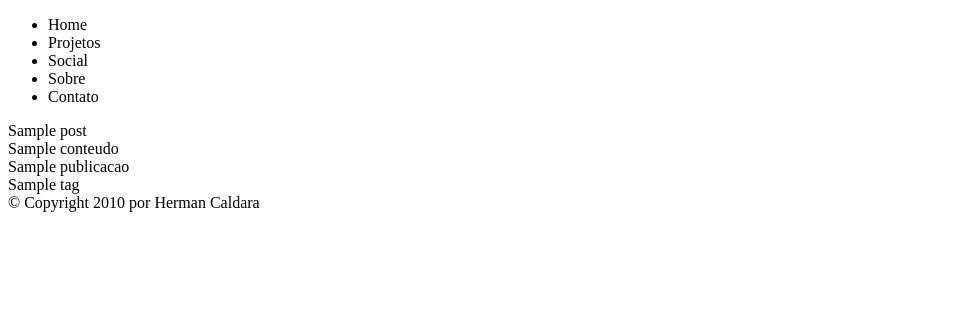
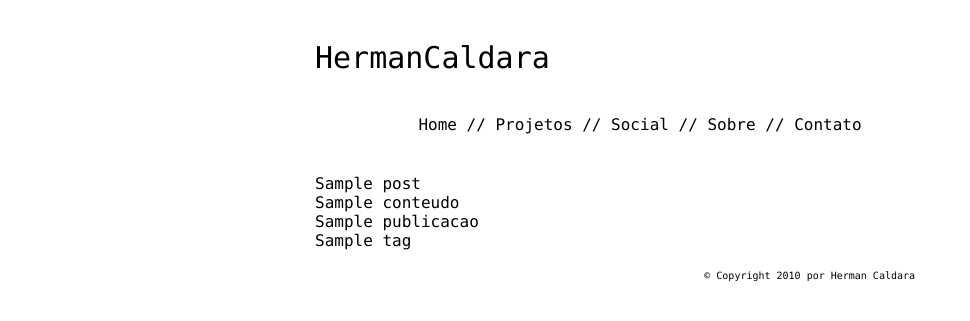
Before and after one commit to hermancaldara/meu_blog, a Django app: template blog/apps/posts/templates/posts.html in a window 1280 px wide. Shown: the top 321 px of the page, without its empty margins (0-970 px from the left). Run offline with Django 3.2, Linux system fonts and the light colour scheme; the template is opened without the code that fills it: most values are stand-ins (such as "Sample title", 1, 10 or a date in 2020).

Commit message:
Modificada template base

```diff
--- a/blog/site_media/css/base.css
+++ b/blog/site_media/css/base.css
@@ -0,0 +1,47 @@
+body {
+    font-family: Monaco, Arial;
+}
+
+#tudo {
+    margin: 40px auto;
+    width: 650px;
+}
+
+#topo #logo span {
+    font-size: 30px;
+}
+
+#menu {
+    margin-top: 40px;
+    margin-bottom: 40px;
+}
+
+#menu ul {
+    padding: 0;
+    list-style: none;
+    text-align: center;
+}
+
+#menu ul li {
+    display: inline;
+}
+
+#menu ul li a {
+    text-decoration: none;
+}
+
+#menu ul li a:link, #menu ul li a:visited {
+    color: black;
+}
+
+#menu ul li a:hover {
+    color: gray;
+    text-decoration: underline;
+}
+
+#rodape {
+    margin-top: 20px;
+    float: right;
+    font-size: 10px;
+    margin-right: 50px;
+}
--- a/blog/templates/base.html
+++ b/blog/templates/base.html
@@ -19,14 +19,15 @@
     <div id="tudo">
       <div id="topo">
         <div id="logo">
+            <span>HermanCaldara</span>
         </div>
-        </div id="menu">
+        <div id="menu">
           <ul>
-            <li>Home</li>
-            <li>Projetos</li>
-            <li>Social</li>
-            <li>Sobre</li>
-            <li>Contato</li>
+            <li><a href="/">Home</a> //</li>
+            <li><a href="projetos">Projetos</a> //</li>
+            <li><a href="social">Social</a> //</li>
+            <li><a href="sobre">Sobre</a> //</li>
+            <li><a href="contato">Contato</a></li>
           </ul>
         </div>
       </div>
@@ -34,7 +35,7 @@
         {% block conteudo %}
         {% endblock conteudo %}
       </div>
-      <div id="footer">
+      <div id="rodape">
         © Copyright 2010 por Herman Caldara
       </div>
     </div>
--- a/blog/urls.py
+++ b/blog/urls.py
@@ -1,5 +1,6 @@
 from django.conf.urls.defaults import *
 from django.contrib import admin
+from django.conf import settings
 
 
 admin.autodiscover()
```
